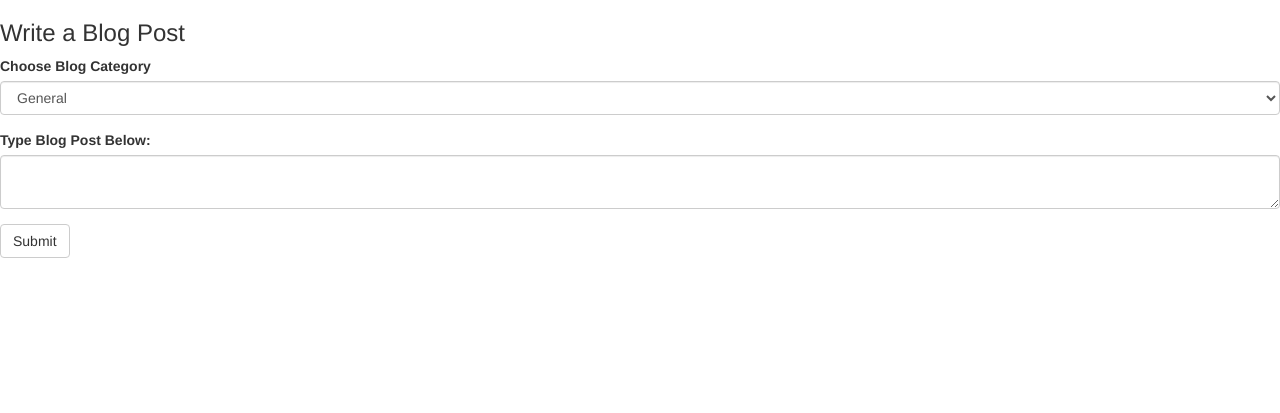
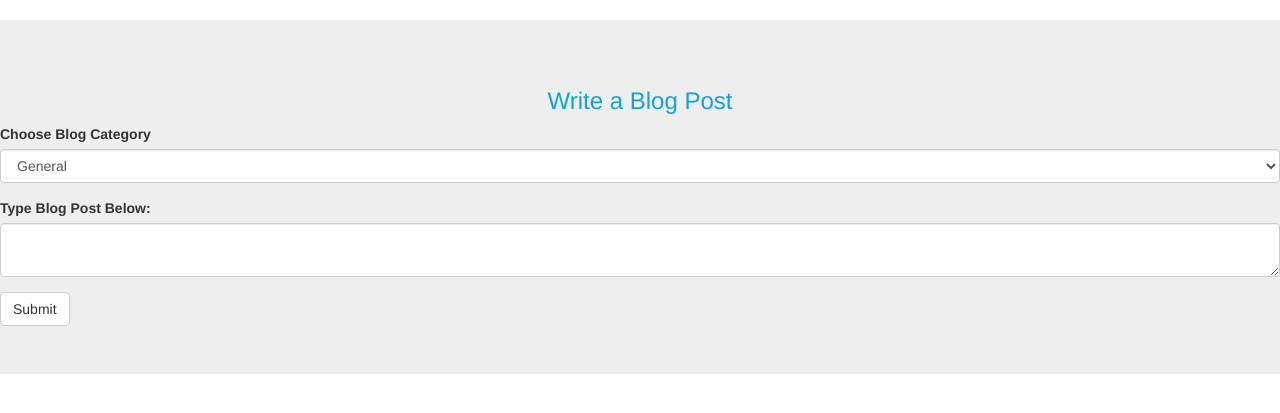
Before and after one commit to CarineIzere/p-blog, a Flask app: page / in a window 1280 px wide. Shown: the part 52-465 px from the top of the page. Run offline with Flask 2, Linux system fonts and the light colour scheme; data that the repository does not hold is empty; some libraries are stand-ins or nearby versions.

Commit message:
add title in index.html

```diff
--- a/app/templates/index.html
+++ b/app/templates/index.html
@@ -6,9 +6,12 @@
 {% block content %}
 
 <!-- Blog Category -->
-<h3>Write a Blog Post</h3>
-{{ wtf.quick_form(form) }}
-
+<div class="jumbotron" style="background-color:brown,">
+  <h3 style="color:rgb(15, 164, 214); text-align: center; ">
+    Write a Blog Post
+  </h3>
+  {{ wtf.quick_form(form) }}
+</div>
 {% for post in post %}
 
 <div class="col-md-8 offset-md-2" style="margin-left:15%;" id="blog_page">
```
